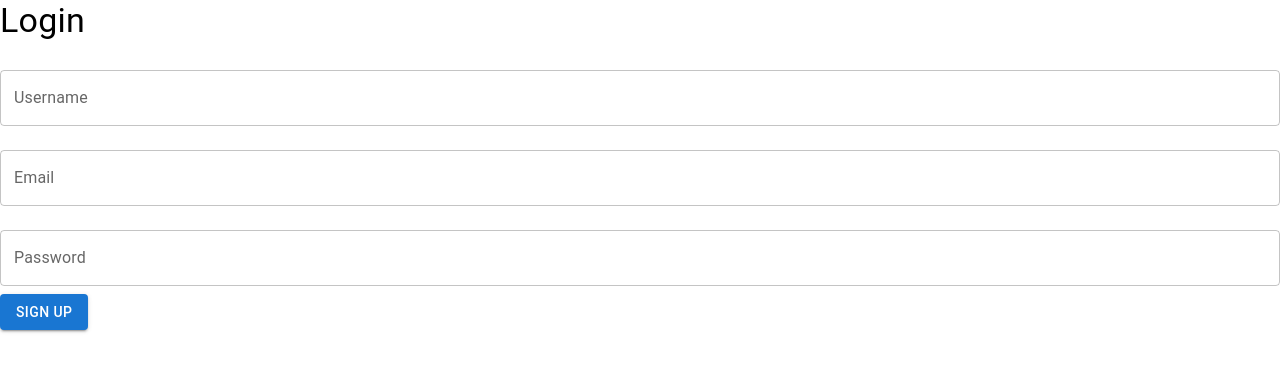
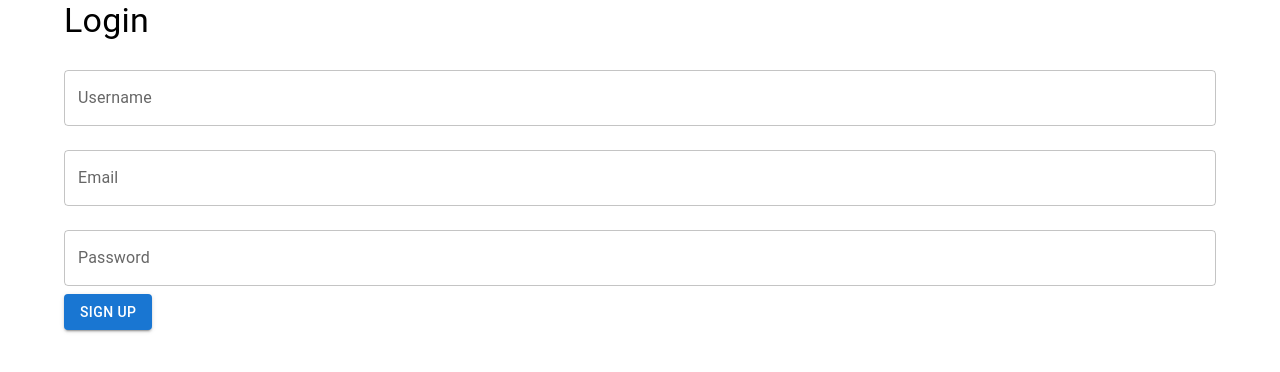
Before and after one commit to romansuh/Sukhodolskiy_Front-end_Pro_29-06-2023, a React (Create React App) app in the folder registration/: page /login in a window 1280 px wide. Shown: the top 372 px of the page. Built offline with nearby package versions, Linux system fonts and the light colour scheme.

Commit message:
container component for form added

```diff
--- a/registration/src/Components/LoginForm/LoginForm.jsx
+++ b/registration/src/Components/LoginForm/LoginForm.jsx
@@ -2,7 +2,7 @@ import React from 'react';
 import {useFormik} from 'formik';
 import {useDispatch} from 'react-redux';
 import {useNavigate} from 'react-router-dom';
-import {Button, TextField, Typography} from '@mui/material';
+import {Button, TextField, Typography, Container} from '@mui/material';
 import {signInUser, signUpUser} from '../../store/reducers/userSlice';
 import {submitRegistrationData} from '../../submitting/submitRegistrationData';
 import loginValidationSchema from "../../validation/validateRegistrationData";
@@ -24,6 +24,7 @@ const LoginForm = () => {
     });
 
     return (
+        <Container>
             <form onSubmit={formik.handleSubmit}>
                 <Typography variant="h4" gutterBottom>
                     Login
@@ -70,6 +71,8 @@ const LoginForm = () => {
                     Sign up
                 </Button>
             </form>
+
+        </Container>
     );
 };
 
```
Lines whose indentation alone changed are shown as unchanged.
